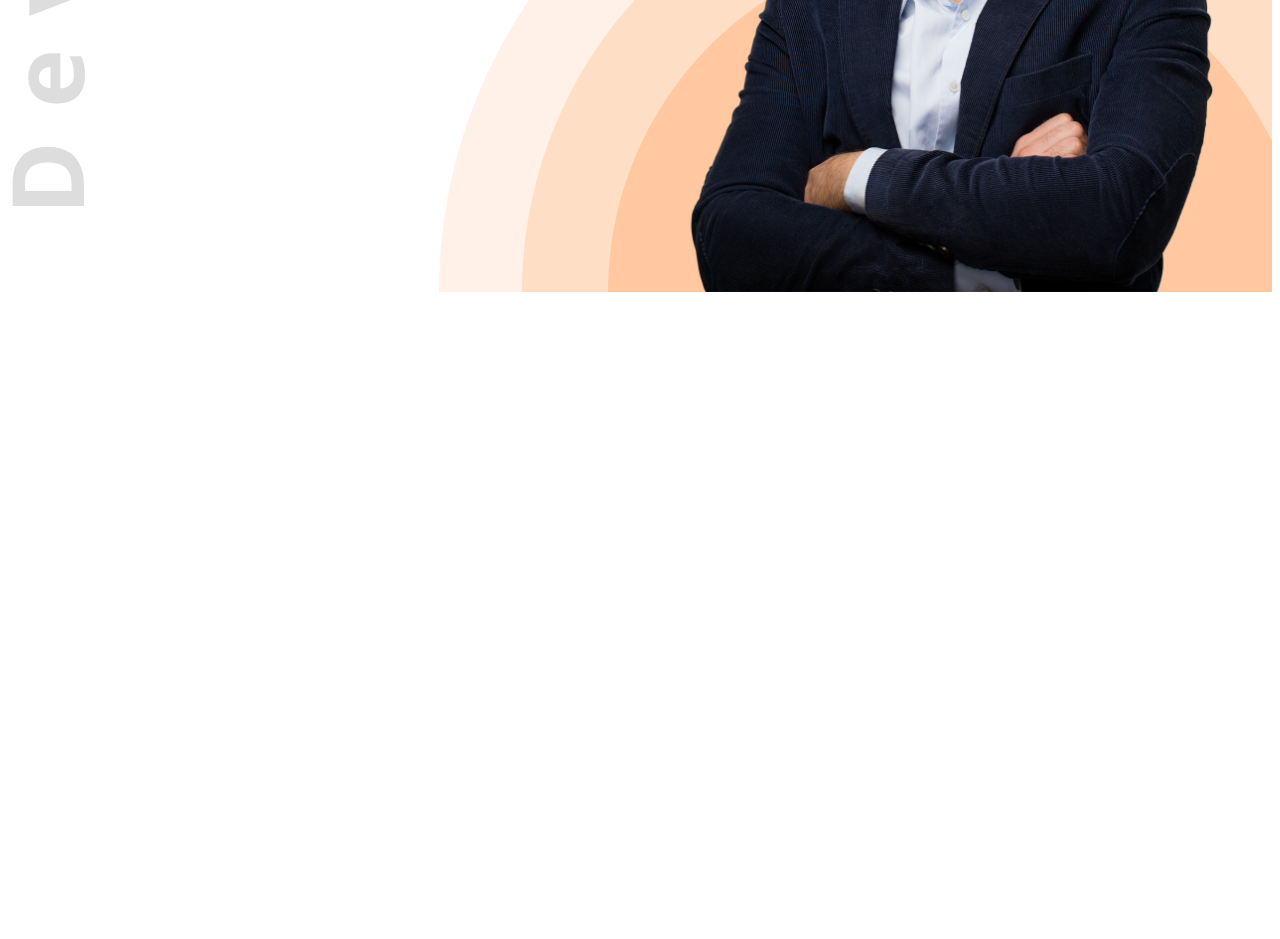
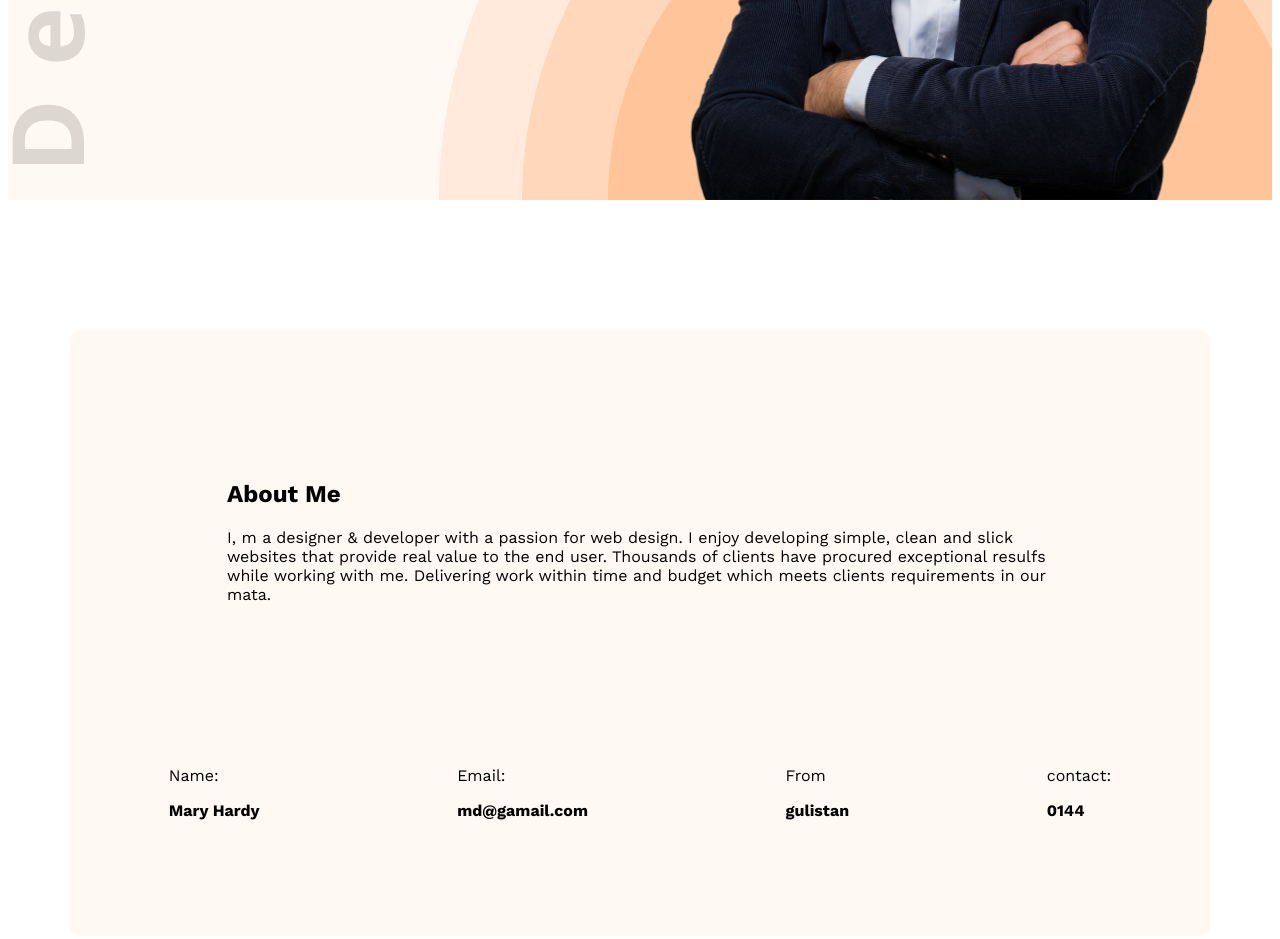
Before and after one commit to sumon8520/Developer-protfolio-1, a plain HTML site: page index.html in a window 1280 px wide. Shown: the part 607-1546 px from the top of the page. Before the commit the page ends 907 px from the top, so only its background shows below. Drawn offline with nearby package versions, Linux system fonts and the light colour scheme.

Commit message:
added the about section

```diff
--- a/css/style.css
+++ b/css/style.css
@@ -15,6 +15,9 @@
     border: none;
     cursor: pointer;
     border-radius: 5px;
+}
+.secondary-bg{
+    background-color: rgba(255, 248, 243, 1);
 }
 
 /* nav style */
@@ -37,7 +40,9 @@ nav{
     display: flex;
     align-items: center;
     justify-content: space-between;
-    margin: 50px 200px;
+    /* margin: 200px; */
+    max-width: 1400px;
+    margin: auto ;
 }
 nav, ul{
     display: flex;
@@ -71,3 +76,22 @@ nav, ul{
     background-repeat: no-repeat;
     background-position: top left,bottom right;
 }
+
+/* about-section */
+main{
+    max-width: 1140px;
+    margin: 0 auto;
+    border-radius: 10px;
+}
+.about-section{
+    margin-top: 130px;
+    padding: 130px 157px;
+}
+.about-items{
+    display: flex;
+    justify-content: space-around;
+    padding-bottom:100px;
+}
+.about-description{
+    font-weight: 700;
+}
--- a/index.html
+++ b/index.html
@@ -12,8 +12,8 @@
     />
     <link rel="stylesheet" href="css/style.css" />
   </head>
-  <body class="work-sans-normal-font">
-    <header class="header">
+  <body class="work-sans-normal-font ">
+    <header class="header secondary-bg">
       <nav>
             <h2 class="nav-tittle">Ma<span class="sub-tittle">r</span>y</h2>
         <ul>
@@ -35,8 +35,32 @@
         <img class="banner-profile-pic" src="images/hardy.png" alt="">
       </div>
     </header>
-    <main>
+    <main class="secondary-bg">
+      <!-- about section -->
+       <section class="about-section">
+        <h2>About Me</h2>
+        <p>I, m a designer & developer with a passion for web design. I enjoy developing simple, clean and slick websites that provide real value to the end user. Thousands of clients have procured exceptional resulfs while working with me. Delivering work within time and budget which meets clients requirements in our mata.</p>
+       </section>
 
+       <!-- personal information -->
+       <div class="about-items">
+        <div class="about-item">
+          <p class="about-tittle">Name:</p>
+          <p class="about-description">Mary Hardy</p>
+        </div>
+        <div class="about-item">
+          <p class="about-tittle">Email:</p>
+          <p class="about-description">md@gamail.com</p>
+        </div>
+        <div class="about-item">
+          <p class="about-tittle">From</p>
+          <p class="about-description">gulistan</p>
+        </div>
+        <div class="about-item">
+          <p class="about-tittle">contact:</p>
+          <p class="about-description">0144</p>
+        </div>
+       </div>
     </main>
     <footer>
 
```
